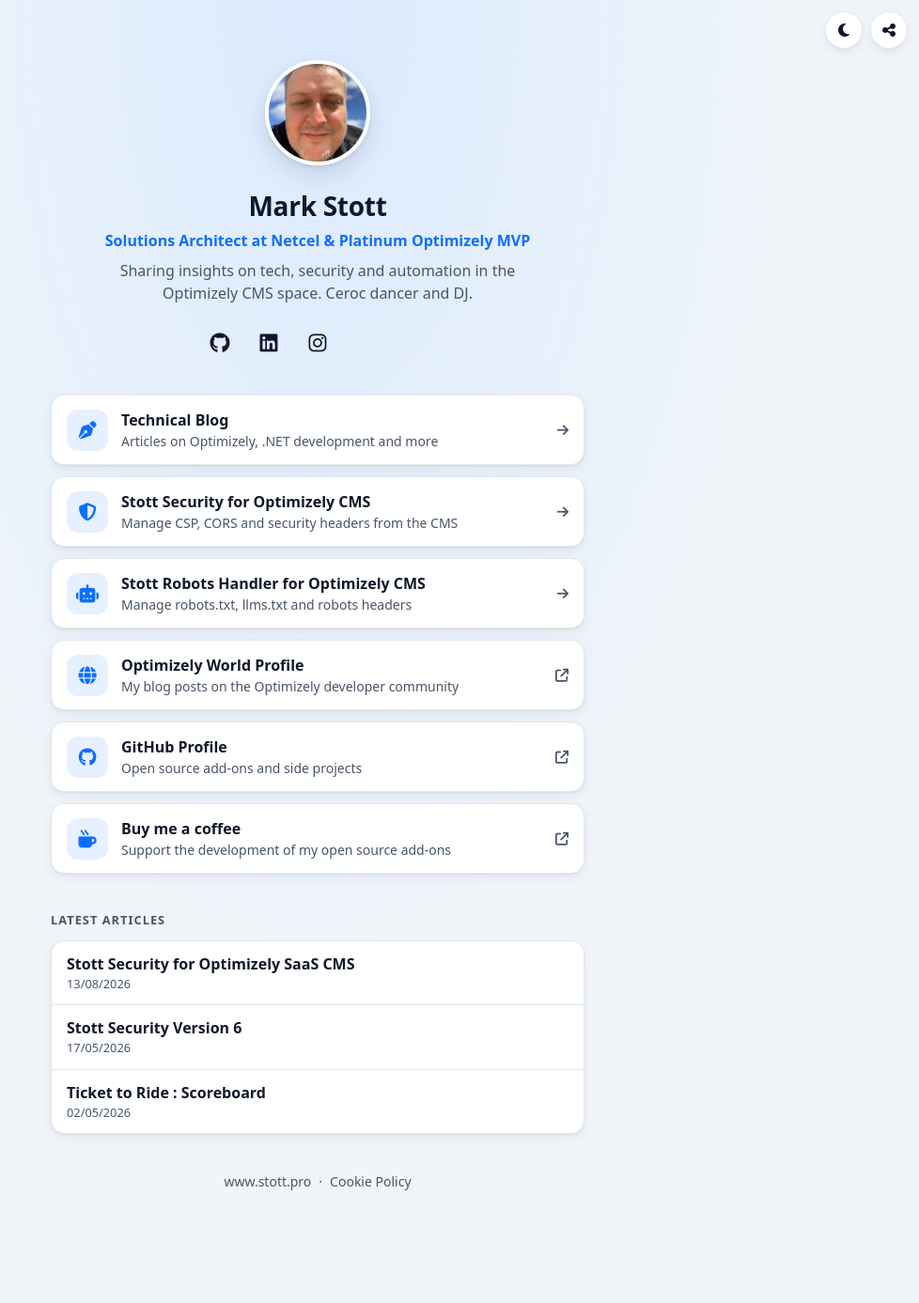
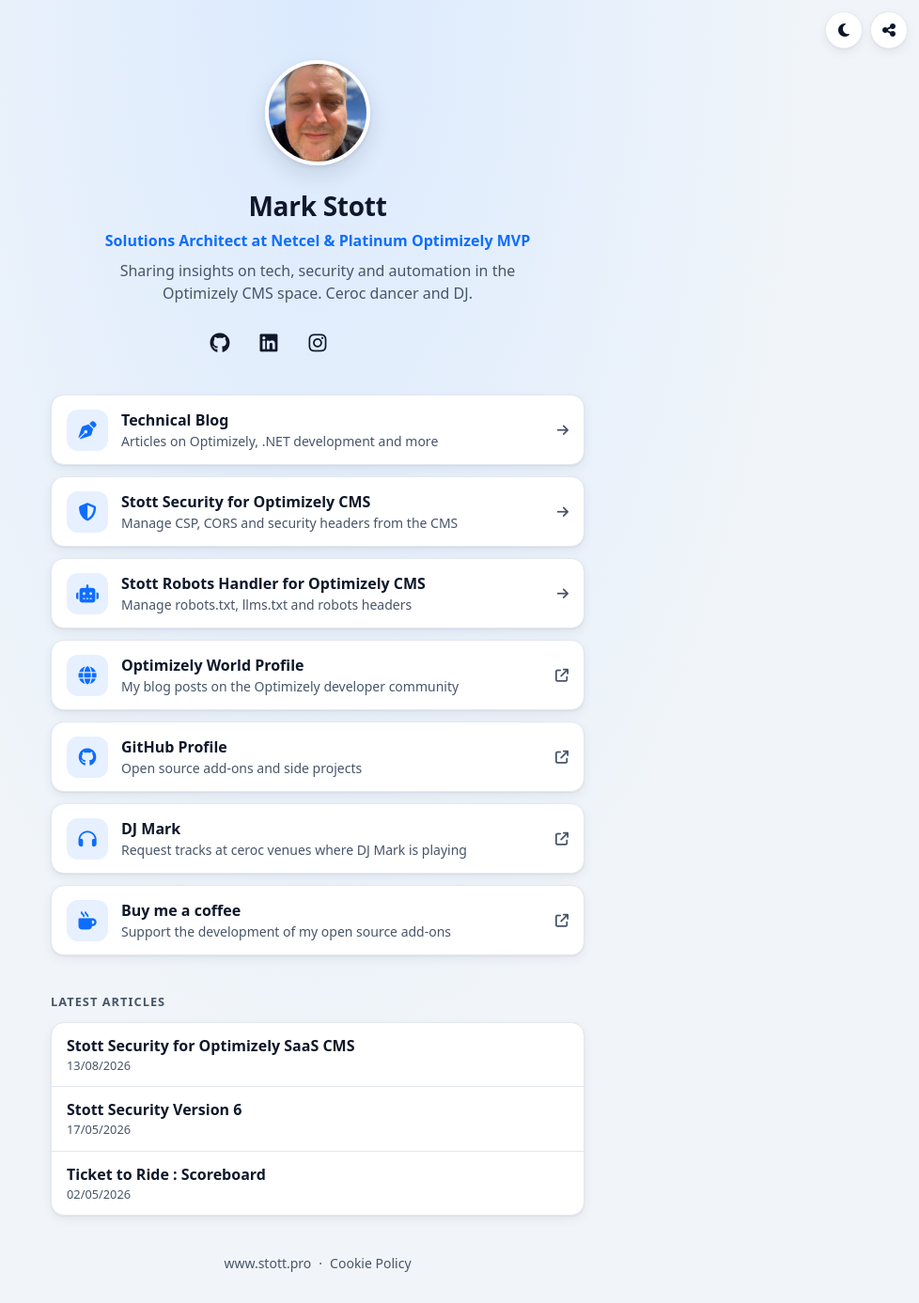
Before and after one commit to GeekInTheNorth/GeekInTheNorth.github.io, a Jekyll site: the page built from Links.md, in a window 1280 px wide. Shown: the whole page at 94% size, without its empty margins (302-1280 px from the left). Built offline with Jekyll 4.4.1, drawn with Linux system fonts in a browser that asks for light colours; before the commit the page ends 1300 px from its top, so only the background shows below that.

Commit message:
Add DJ Link

```diff
--- a/_data/links.yml
+++ b/_data/links.yml
@@ -45,6 +45,10 @@
     description: "Open source add-ons and side projects"
     url: "https://github.com/GeekInTheNorth"
     icon: "fa-brands fa-github"
+  - title: "DJ Mark"
+    description: "Request tracks at ceroc venues where DJ Mark is playing"
+    url: "https://dj.stott.pro"
+    icon: "fa-solid fa-headphones"
   - title: "Buy me a coffee"
     description: "Support the development of my open source add-ons"
     url: "https://www.buymeacoffee.com/markstott"
```
